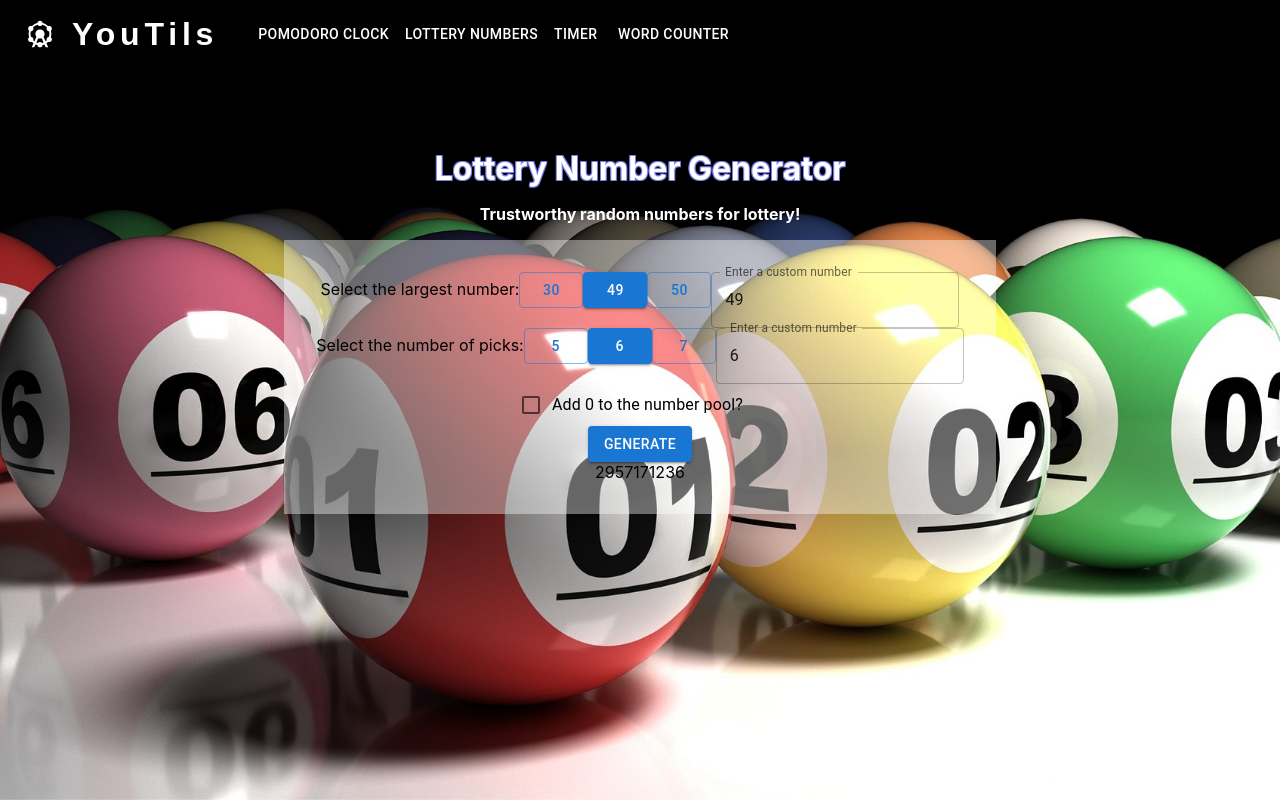
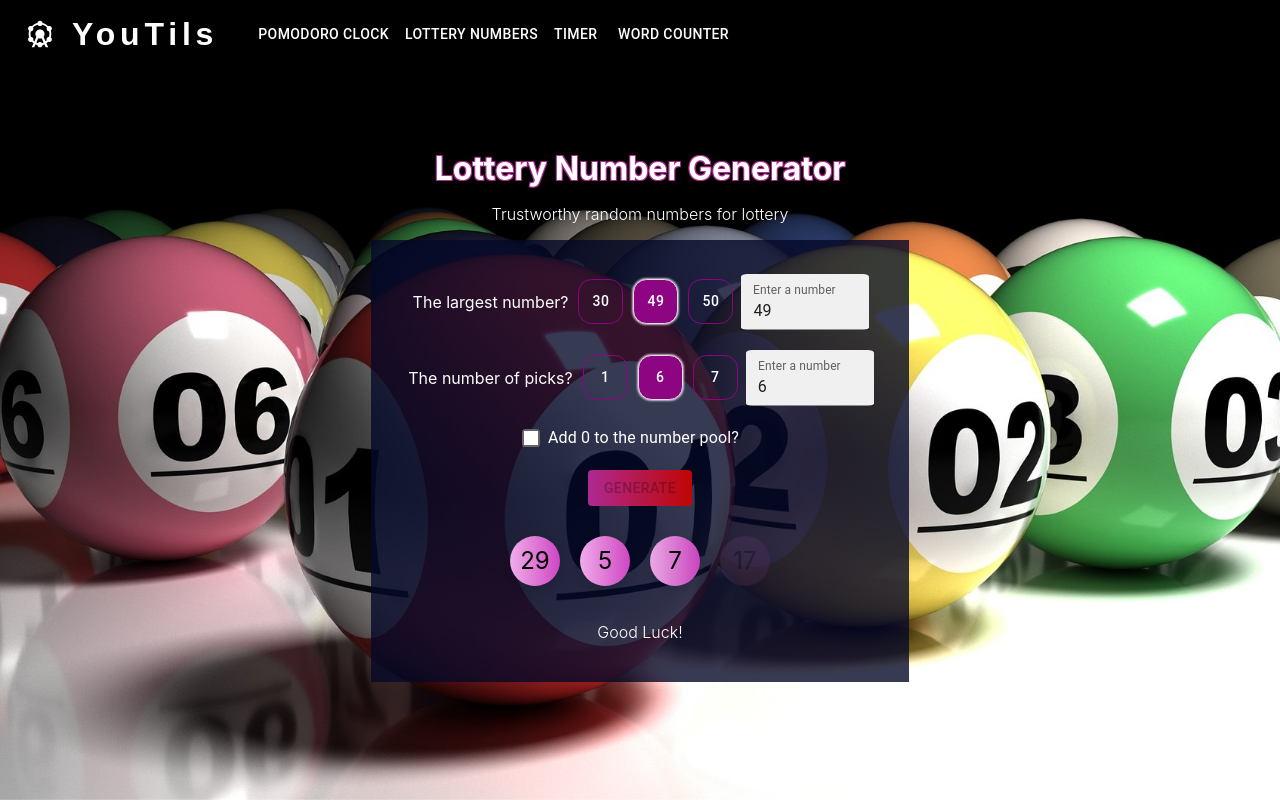
Before and after one commit to azurerr/YouTils, a React (Create React App) app: page /lottery in a window 1280 px wide. Both pictures are taken after a click on the button "GENERATE". Built offline with nearby package versions, Linux system fonts and the light colour scheme; no server answers; a web font is replaced by a local one.

Commit message:
Added style for Lottery and displaying feature

```diff
--- a/package.json
+++ b/package.json
@@ -43,6 +43,7 @@
     ]
   },
   "devDependencies": {
+    "dotenv-webpack": "^8.0.1",
     "node-sass": "^7.0.3"
   }
 }
--- a/src/components/LotteryNumbers.jsx
+++ b/src/components/LotteryNumbers.jsx
@@ -12,109 +12,162 @@ export default function LotteryNumbers() {
     const [numberOfPicks, setNumberOfPicks] = useState(6);
     const [includeZero, setIncludeZero] = useState(false);
     const [generatedNumbers, setGeneratedNumbers] = useState([]);
+    const [errorMsg, setErrorMsg] = useState('');
+    const [displayedNumbers, setDisplayedNumbers] = useState([]);
+    const [isGenerating, setIsGenerating] = useState(false);
 
 
+    // Function to handle sequential display of numbers
+    const displayNumbers = (numbers, currentIndex) => {
+        setTimeout(() => {
+            setDisplayedNumbers((prevNumbers) => [...prevNumbers, numbers[currentIndex]]);
+            if (currentIndex + 1 < numbers.length) {
+                displayNumbers(numbers, currentIndex + 1);
+            } else {
+                setIsGenerating(false);
+            }
+        }, 700);
+    };
+
     const handleGenerate = () => {
+        if (isGenerating) return;
+        setDisplayedNumbers([]);
+        setGeneratedNumbers([]);
+        setIsGenerating(true);
         const numbers = [];
         const startNumber = includeZero ? 0 : 1;
+
+        if (numberOfPicks >= parseInt(largestNumber) + 1 - startNumber) {
+            setErrorMsg('The largest number should be bigger than the number of picks');
+        } else if (numberOfPicks < 1) {
+            setErrorMsg('The number of Picks should be bigger than 0');
+        }
+        else {
+            console.log('min:', startNumber, ", max: ", largestNumber)
             while (numbers.length < numberOfPicks) {
-            const randomNumber = Math.floor(Math.random() * largestNumber) + startNumber;
+                const randomNumber = Math.floor(Math.random() * (largestNumber - startNumber + 1)) + startNumber;
                 if (!numbers.includes(randomNumber)) {
                     numbers.push(randomNumber);
                 }
-            console.log(numbers)
             }
             setGeneratedNumbers(numbers);
+            setErrorMsg('');
+            displayNumbers(numbers, 0);
+        }
     }
 
+    // Generate the 6 number select buttons
     const NumberButton = ({ value, purpose }) => {
+        const isSelected = purpose === 'largest' ?
+            parseInt(largestNumber) === parseInt(value)
+            : purpose === 'picks' ? numberOfPicks === parseInt(value) : false;
+
+        const handleClick = () => {
             if (purpose === 'largest') {
-            return (
-                <Button className={`button-${purpose}`}
-                    variant={largestNumber === parseInt(value) ? "contained" : "outlined"}
-                    onClick={() => setLargestNumber(value)}>
-                    {value}
-                </Button>
-            )
+                setLargestNumber(parseInt(value));
             } else {
+                if (parseInt(value) >= 1) {
+                    setNumberOfPicks(parseInt(value));
+                }
+            }
+        };
+
+        const buttonClass = isSelected ? `button-${purpose} active-button-${purpose}` : `button-${purpose}`;
+
         return (
             <Button
-                    className={`button-${purpose}`}
-                    variant={numberOfPicks === parseInt(value) ? "contained" : "outlined"}
-                    onClick={() => setNumberOfPicks(value)}
+                className={buttonClass}
+                variant={isSelected ? "contained" : "outlined"}
+                onClick={handleClick}
             >
                 {value}
             </Button>
-            )
+        );
     }
-    }
-
 
     return (
         <div className='lottery-body'>
             <h1 className='lottery-title'>Lottery Number Generator</h1>
-            <h4 className='lottery-description'>Trustworthy random numbers for lottery!</h4>
+            <h4 className='lottery-description'>Trustworthy random numbers for lottery</h4>
             <Box className='lottery-box'>
 
-                <div>
-                    <span className="lottery-query">Select the largest number:</span>
+                <div className="lottery-line">
+                    <span className="lottery-query">The largest number? </span>
                     <NumberButton value='30' purpose='largest'></NumberButton>
                     <NumberButton value='49' purpose='largest'></NumberButton>
                     <NumberButton value='50' purpose='largest'></NumberButton>
-
                     <TextField
-                        id="standard-number"
-                        label="Enter a custom number"
+                        className="lottery-input"
+                        id="largest-number"
+                        label="Enter a number"
                         type="number"
+                        variant="filled"
+                        color="success"
                         InputLabelProps={{
                             shrink: true,
+                        }}
+                        inputProps={{
+                            min: 1,
                         }}
                         value={largestNumber}
                         onChange={(e) => setLargestNumber(e.target.value)}
                     />
                 </div>
-                <div>
-                    <span>Select the number of picks:</span>
-                    <NumberButton value='5' purpose='picks'></NumberButton>
+                <div className="lottery-line">
+                    <span className="lottery-query">The number of picks? </span>
+                    <NumberButton value='1' purpose='picks'></NumberButton>
                     <NumberButton value='6' purpose='picks'></NumberButton>
                     <NumberButton value='7' purpose='picks'></NumberButton>
                     <TextField
-                        id="standard-number"
-                        label="Enter a custom number"
+                        className="lottery-input"
+                        id="picks-number"
+                        label="Enter a number"
                         type="number"
+                        variant="filled"
                         InputLabelProps={{
                             shrink: true,
+                        }}
+                        inputProps={{
+                            min: 1,
+                            max: 20,
                         }}
                         value={numberOfPicks}
                         onChange={(e) => setNumberOfPicks(e.target.value)}
                     />
                 </div>
-                <div>
+                <div className="lottery-line">
                     <FormControlLabel
                         control={
                             <Checkbox
+                                className="lottery-checkbox"
                                 checked={includeZero}
                                 onChange={(e) => setIncludeZero(e.target.checked)}
-                                color="primary"
+                                color="secondary"
                             />
                         }
-                        label="Add 0 to the number pool?"
+                        label=" Add 0 to the number pool?"
                     />
                 </div>
-
+                <div className="lottery-line">
                     <Button
                         className='button-generate'
                         variant="contained"
-                    onClick={() => handleGenerate()}>
+                        onClick={() => handleGenerate()}
+                        disabled={isGenerating} >
                         Generate
                     </Button>
-                <div>{
-                    generatedNumbers ? (generatedNumbers.map((number) =>
-                        <span className='lottery-numbers'
-                            key={number}>
-                            {number}
-                        </span>
-                    )) : ''}
+                </div>
+                <div className="lottery-line">
+                    {displayedNumbers.map((number) => (
+                        <div key={number} className="lottery-circle">
+                            <span className="lottery-current-number">{number}</span>
+                        </div>
+                    ))}
+                </div>
+                <div className="lottery-line-luck">{
+                    generatedNumbers.length !== 0 && <span>Good Luck!</span>
+                }</div>
+                <div className="errorMsg">{errorMsg ? errorMsg : ''}
                 </div>
             </Box>
         </div>
--- a/src/components/LotteryNumbers.scss
+++ b/src/components/LotteryNumbers.scss
@@ -1,42 +1,27 @@
 @import '../styles/variables';
 
-.lottery-title {
+.lottery-body {
   color: white;
-  text-shadow: -1px -1px 0 rgb(117, 125, 235),
-              1px -1px 0 rgb(117, 125, 235),
-              -1px 1px 0 rgb(117, 125, 235),
-              1px 1px 0 rgb(117, 125, 235);
-  margin: 0;
-}
-
-.lottery-description {
-  color: white;
-  margin: 1em;
-}
-
-.lottery-body {
   display: flex;
   flex-direction: column;
   align-items: center;
   min-width: max-content;
   justify-content: center;
 
-  a {
-    color: $link-color-light;
-    text-decoration: none;
-    background: transparent;
-
-    &:hover {
-      color: $hover-color-light;
-      font-weight: 500;
-      border-bottom: 1px solid $hover-color-light;
 }
 
-    &:visited {
-      color: #bceab2;
-      border-color: $visited-color-light;
+.lottery-title {
+  text-shadow: -1px -1px 0 rgb(175,41,146),
+              1px -1px 0 rgb(175,41,146),
+              -1px 1px 0 rgb(175,41,146),
+              1px 1px 0 rgb(175,41,146);
+  margin: 0;
 }
-  }
+
+.lottery-description,
+.lottery-line-luck {
+  margin: 1em;
+  font-weight: 300;
 }
 
 .lottery-box {
@@ -44,17 +29,119 @@
   flex-direction: column;
   align-items: center;
   max-width: max-content;
-  background: rgba(255, 255, 255, 0.4);
-  padding: 2em;
+  background: rgba(5, 9, 41, 0.8);
+  padding: 1.5em 2em;
 }
 
+.lottery-line {
+  display: flex;
+  align-items: center;
+  margin: 10px 0;
+}
+.lottery-query {
+  margin: 0 5px;
+}
+
+button.button-picks, button.button-largest {
+    border-color: #8d0582;
+    color: white;
+    font-weight: 500;
+    margin: 0 5px;
+    width: 45px;
+    height: 45px;
+    border-radius: 30%;
+    padding: 8px;
+    min-width: 45px;
+
+  &:hover {
+    color: $hover-color-light;
+    font-weight: 500;
+    border-bottom: 1px solid $hover-color-light;
+    box-shadow: 2;
+    border-color: #e8dce7;
+    background-color: #4d1548 ;
+  }
+}
+
+button.active-button-largest,
+button.active-button-picks {
+  background-color: #8d0582;
+  border: 1px solid #e8dce7 !important;
+  box-shadow: 0 0 2px 1px rgba(255, 255, 255, 0.7);
+}
+
+// button.button-picks.contained,
+// button.button-largest.contained {
+//   background-color: #8d0582; /* Set the background color for the 'contained' variant */
+//   color: $hover-color-light; /* Set the text color for the 'contained' variant */
+//   box-shadow: none; /* Remove box shadow for the 'contained' variant */
+//   border: 2px solid #8d0582; /* Add border for the 'contained' variant */
+// }
+
+.lottery-input {
+  color: white !important;
+  background-color: white !important;
+  width: 8em;
+  border-radius: 5%;
+  margin: 0 3px !important;
+}
+
+.lottery-checkbox {
+  background-color: white !important;
+  width: 18px;
+  height: 18px;
+  border-radius: 20% !important;
+  margin: 0 0.5em !important;
+
+}
+
+.button-generate {
+  background: linear-gradient(to right, #af2992, #bf0603);
+  font-weight: bold;
+}
+
+.lottery-numbers {
+  color: #af2992;
+  font-weight: 400;
+  font-size: 1.5em;
+}
+.errorMsg {
+  color: rgb(236, 86, 86);
+}
+
+.lottery-circle {
+  display: flex;
+  align-items: center;
+  justify-content: center;
+  width: 50px;
+  height: 50px;
+  border-radius: 50%;
+  background:linear-gradient(to right,  #f0adea,  #ce46c2);
+  margin: 10px;
+  line-height: 30px;
+  text-align: center;
+  animation: appearAnimation 1s ease forwards;
+  box-shadow: 0 4px 8px rgba(0, 0, 0, 0.1);
+  opacity: 0;
+}
+
+@keyframes appearAnimation {
+  to {
+    opacity: 1;
+  }
+}
+
+.lottery-current-number {
+  font-size: 24px;
+  color: black;
+}
 
 @media (max-width: 768px) {
   .home-body {
     font-size: 15px;
   }
-    .lottery-description, .description {
+  .lottery-description, .lottery-box {
     font-size: 13px;
-      font-weight: 400;
+
   }
 }
--- a/src/index.js
+++ b/src/index.js
@@ -1,12 +1,15 @@
 import React from 'react';
 import ReactDOM from 'react-dom/client';
 import './index.scss';
+//import dotenv-webpack from 'dotenv-webpack';
+
 import App from './App';
 import reportWebVitals from './reportWebVitals';
 import {
   BrowserRouter
 } from "react-router-dom";
-
+console.log(process.env.DB_HOST);
+//dotenv.config();
 const root = ReactDOM.createRoot(document.getElementById('root'));
 root.render(
   <BrowserRouter>
```
Also changed, not shown: webpack.config.js (added, +33 -0 lines), 2 other files (tests, documents, lock files or other folders). Lines whose indentation alone changed are shown as unchanged.
